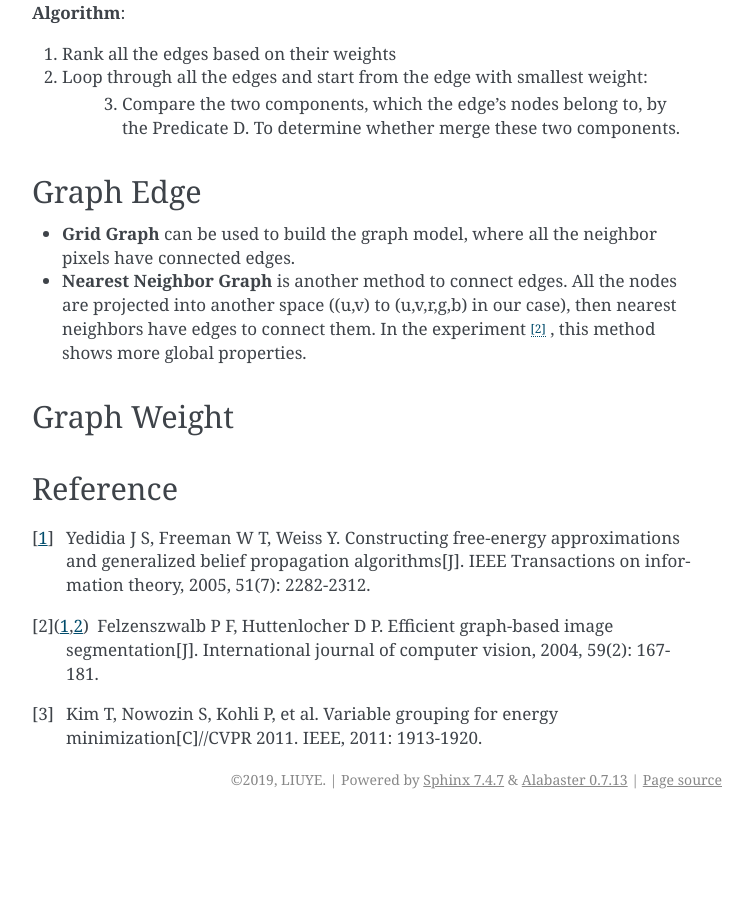
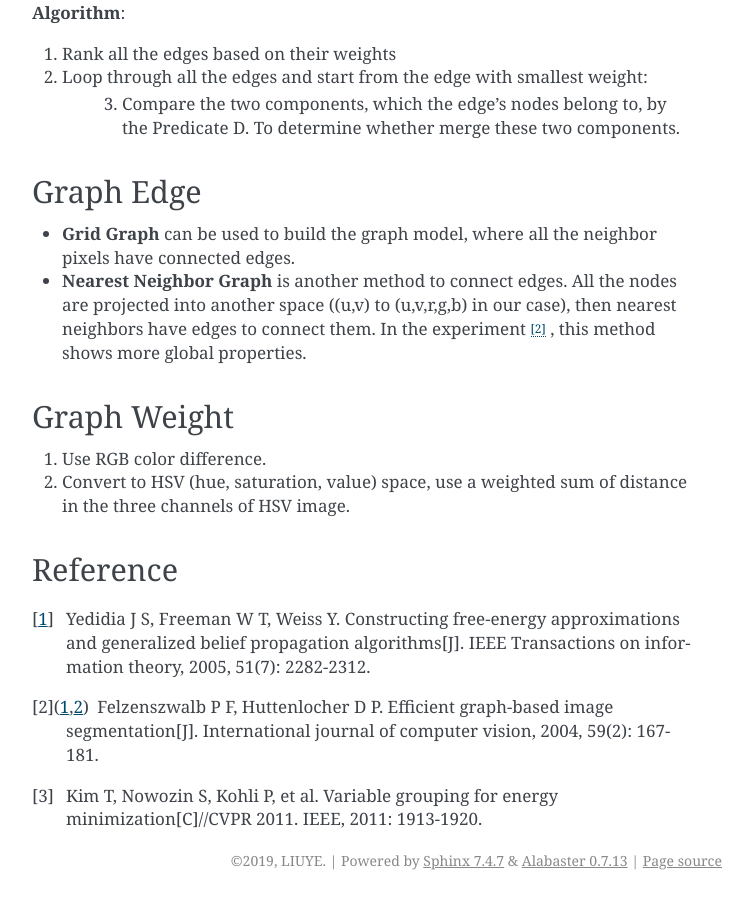
Before and after one commit to gggliuye/VIO, a Sphinx documentation site: the page built from docs/PGM.rst, in a window 1280 px wide and 900 px high, scrolled down 1511 px. Shown: the whole window, without its empty margins (388-1141 px from the left). Built offline with Sphinx 7.4.7, drawn with Linux system fonts in a browser that asks for light colours; before the commit the page ends 2330 px from its top, so only the background shows below that.

Commit message:
Update PGM.rst

```diff
--- a/docs/PGM.rst
+++ b/docs/PGM.rst
@@ -59,6 +59,8 @@ Graph Edge
 
 Graph Weight
 -------------------
+1. Use RGB color difference.
+2. Convert to HSV (hue, saturation, value) space, use a weighted sum of distance in the three channels of HSV image.
 
 
 Reference
```
